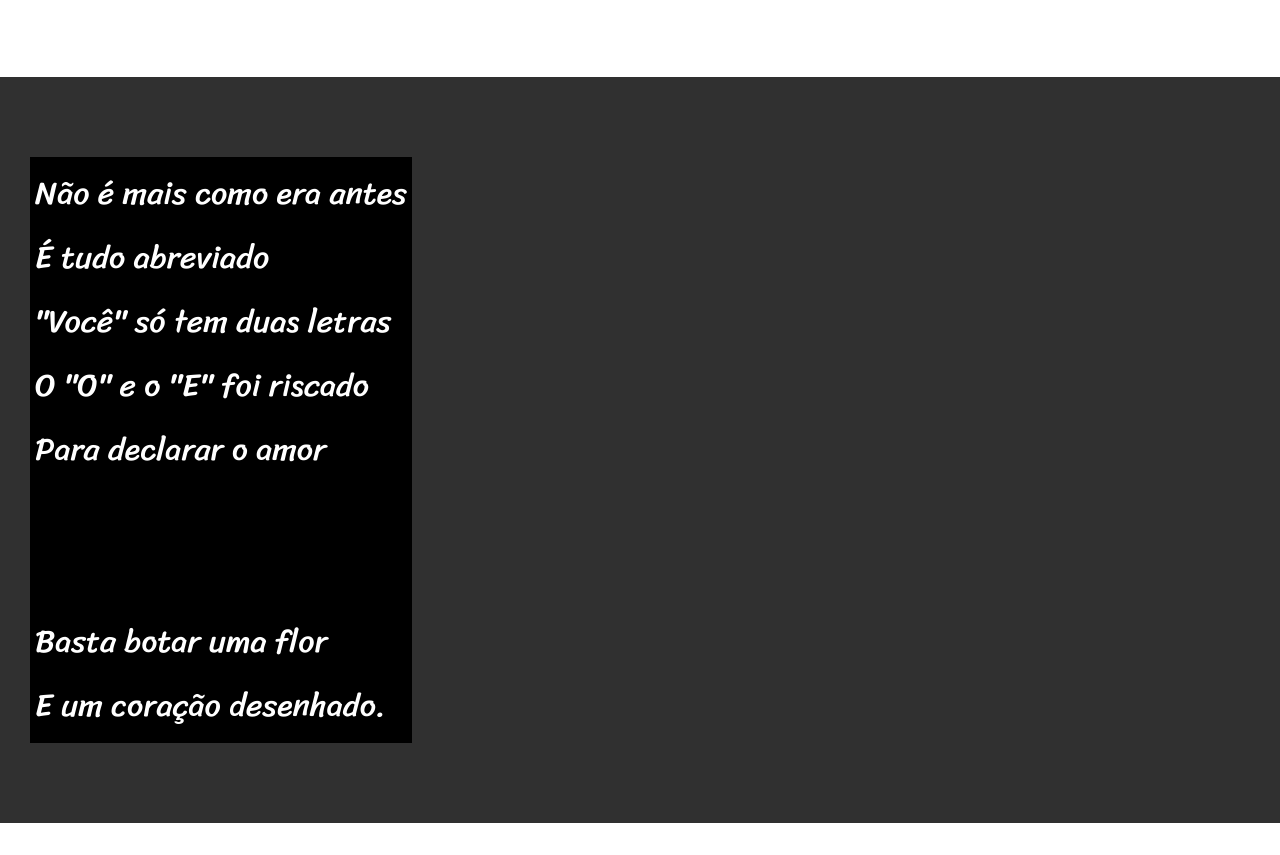
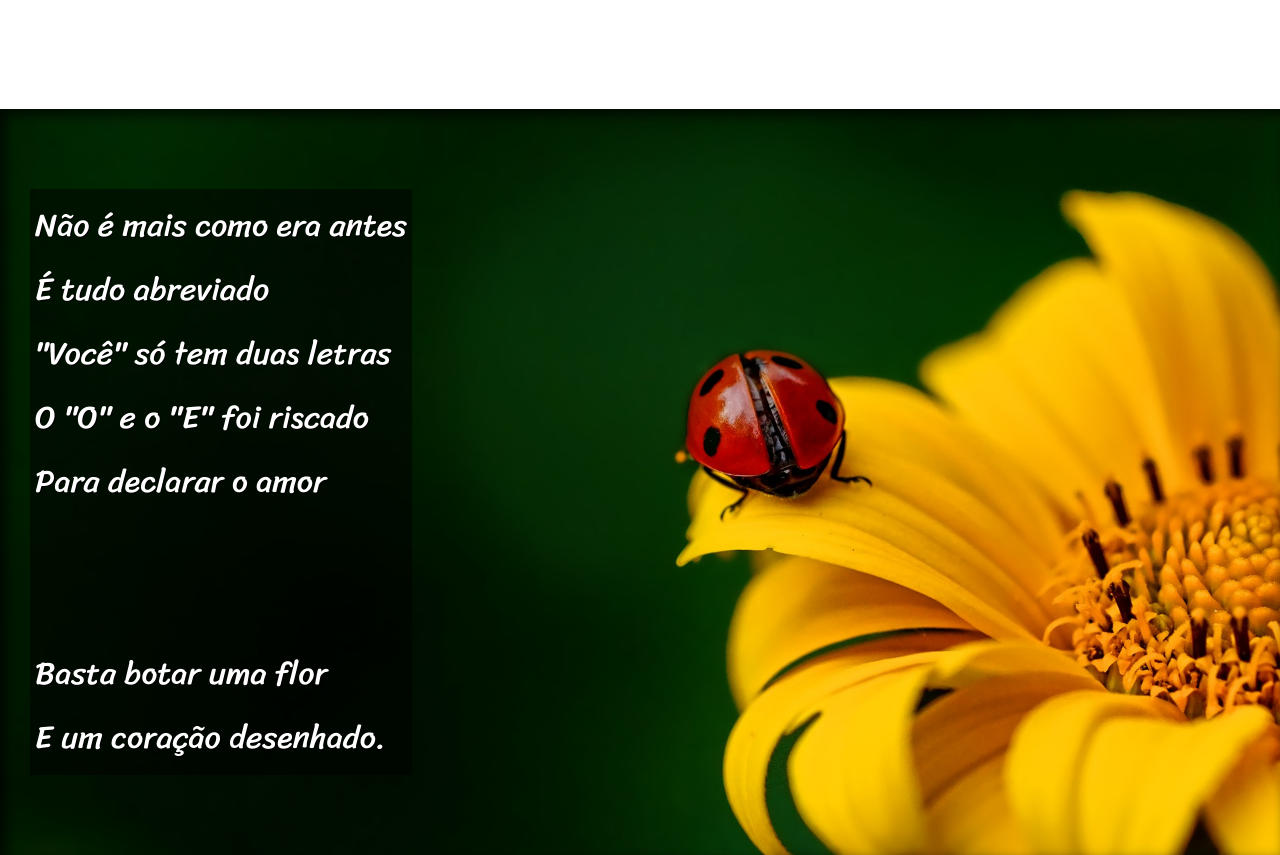
Before and after one commit to JosueSantos08/html-css, a plain HTML site: page desafios/d012/index.html in a window 1280 px wide. Shown: the part 735-1590 px from the top of the page. Drawn offline with Linux system fonts and the light colour scheme.

Commit message:
cordex versao final

```diff
--- a/desafios/d012/estilo.css
+++ b/desafios/d012/estilo.css
@@ -42,6 +42,7 @@ a{
     color: white;
     text-decoration: none;
     font-weight: bolder;
+    font-style: italic;
 }
 a:hover{
     text-decoration: underline;
@@ -56,6 +57,9 @@ section{
     font-size: 4vh;
 
 }
+section > p{
+    padding-bottom: 1em;
+}
 section.normal{
     background-color: white;
     color: black;
@@ -64,12 +68,27 @@ section.normal{
 section.imagem{
     background-color: rgba(0, 0, 0, 0.719);
     color: white;
+    box-shadow: inset 6px 6px 13px 0px rgba(0, 0, 0, 0.719);
+    background-size: cover;
+    background-attachment: fixed;
 }
 section.imagem > p{
     display: inline-block;
     padding: 5px;
-    background-color: black;
+    background-color: rgba(0, 0, 0, 0.5);
 }
+section#img01{
+background-image: url(imagens/background001.jpg);
+background-position: right center;
+text-shadow: 1px 1px 0px black;
+
+}
+
+section#img02{
+background-image: url(imagens/background002.jpg);
+
+}
+
 footer{
     background-color: black;
     color: white;
--- a/desafios/d012/index.html
+++ b/desafios/d012/index.html
@@ -27,7 +27,7 @@
 
 
 
-        <section class="imagem">
+        <section class="imagem" id="img01">
             <p>
                 Não é mais como era antes <br>
                 É tudo abreviado <br>
@@ -62,7 +62,7 @@
 
 
 
-        <section class="imagem">
+        <section class="imagem" id="img02">
             <p>
                 Tenho saudade das cartas <br>
                 Escritas com a própria mão <br>
@@ -97,7 +97,7 @@
 
         <footer>
             <p>
-                Site criado por <a href="https://github.com/JosueSantos08">Josué Bispo</a> para o cursoemvideo
+                &copy; Site criado por <a href="https://github.com/JosueSantos08">Josué Bispo</a> para o Cursoemvideo
             </p>
         </footer>
 
```
